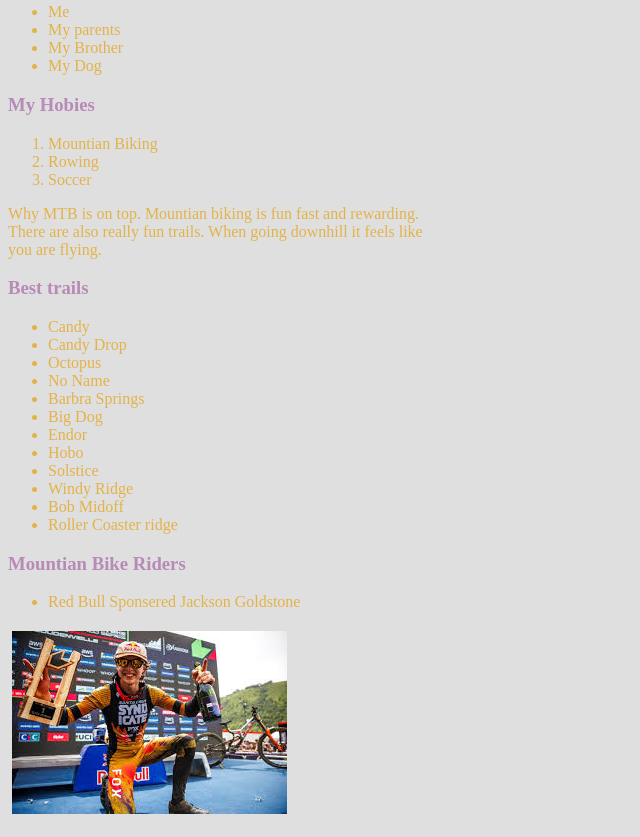
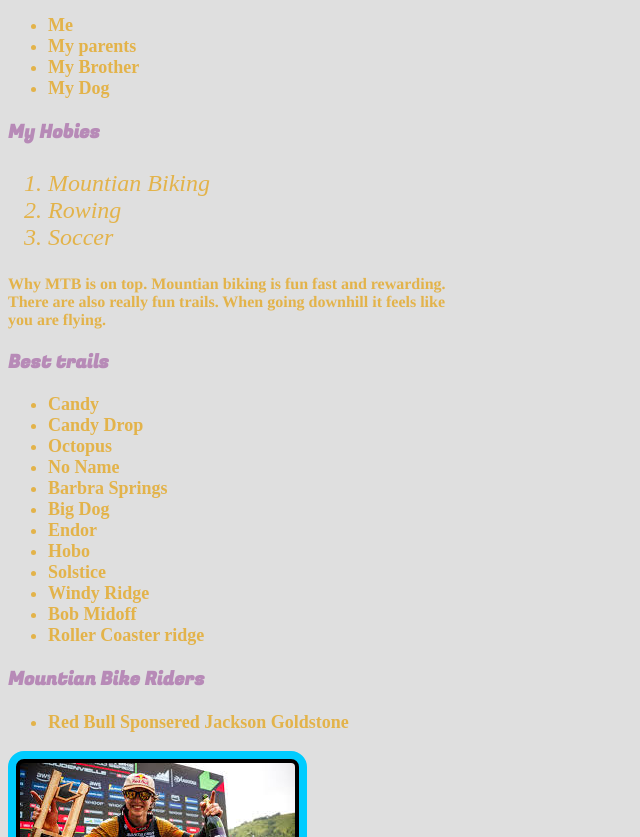
Before and after one commit to nevanjohnson29ops/NevanJohnson29ops.github.io, a plain HTML site: page index.html in a window 1280 px wide. Shown: the part 163-1000 px from the top of the page, without its empty margins (0-640 px from the left). Drawn offline with Linux system fonts and the light colour scheme.

Commit message:
added fonts,size,color image

```diff
--- a/index.html
+++ b/index.html
@@ -5,6 +5,12 @@
 	<meta charset="UTF-8">
 	<meta name="viewport" content="width=device-width, initial-scale=1.0">
 	<title>Nevan Is Awsome</title>
+	<link rel="preconnect" href="https://fonts.googleapis.com">
+	<link rel="preconnect" href="https://fonts.gstatic.com" crossorigin>
+	<link
+		href="https://fonts.googleapis.com/css2?family=Fugaz+One&family=Tinos:ital,wght@0,400;0,700;1,400;1,700&display=swap"
+		rel="stylesheet">
+
 	<link rel="stylesheet" href="style.css">
 </head>
 
@@ -55,7 +61,7 @@
 		<ul>
 			<li> Fabio Wimber</li>
 		</ul>
-		<img src="images (1).jpg"
+		<img src="images (1).jpg" >
 	</body>
 
 </html>
--- a/style.css
+++ b/style.css
@@ -1,34 +1,47 @@
 html {
     --text: #000000;
---background: #dfdfdf;
---primary: #00ccff;
---secondary: #e3b34a;
---accent: #b78ab7;
+    --background: #dfdfdf;
+    --primary: #00ccff;
+    --secondary: #e3b34a;
+    --accent: #b78ab7;
+}
+
+header {
+    color: var(--text);
+    font-weight: bold;
 }
 
 body {
     color: var(--text);
     background: var(--background);
 }
-p{
-    color: var(--secondary)
+
+p {
+    color: var(--secondary);
+    font-weight: bold;
+    font-family: "Tinos";
 }
 
-img{
-   padding: 4px;
-    border:8px solid var: (--primary);
-    border: radius 16px;
-    backround: var: (--text);
+img {
+    padding: 4px;
+    border: 8px solid var(--primary);
+    border-radius: 16px;
+    background: var(--text);
 }
 
 ul {
-    color: var(--secondary)
+    color: var(--secondary);
+    font-weight: bold;
+    font-size: large;
 }
 
 ol {
-    color: var(--secondary)
+    color: var(--secondary);
+    font-style: italic;
+    font-size: x-large;
 }
 
 h3 {
-    color: var(--accent)
+    color: var(--accent);
+    font-family: "Fugaz One";
 }
```
